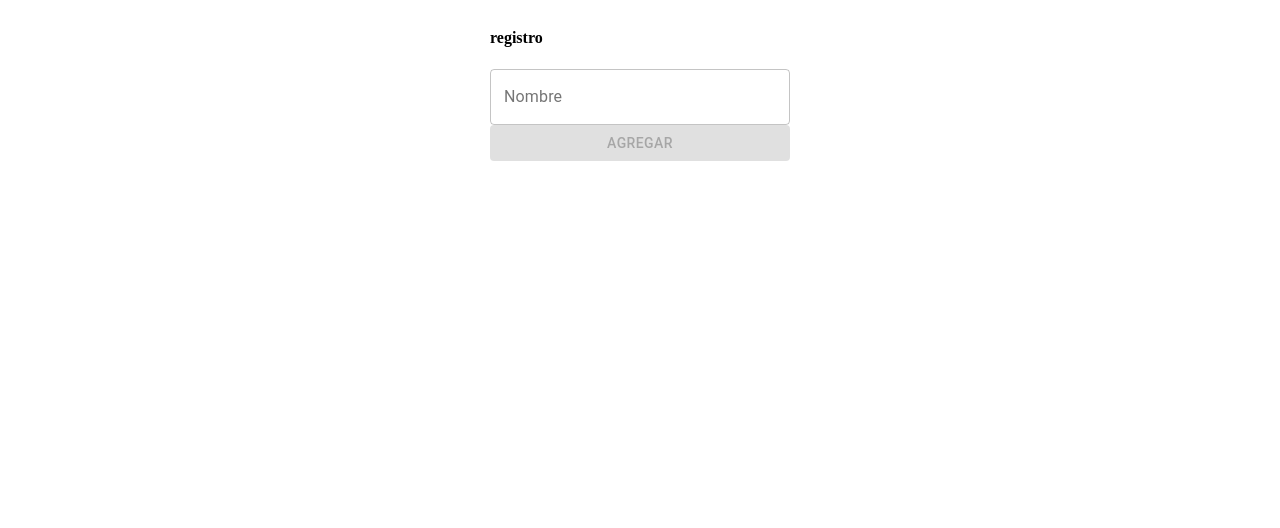
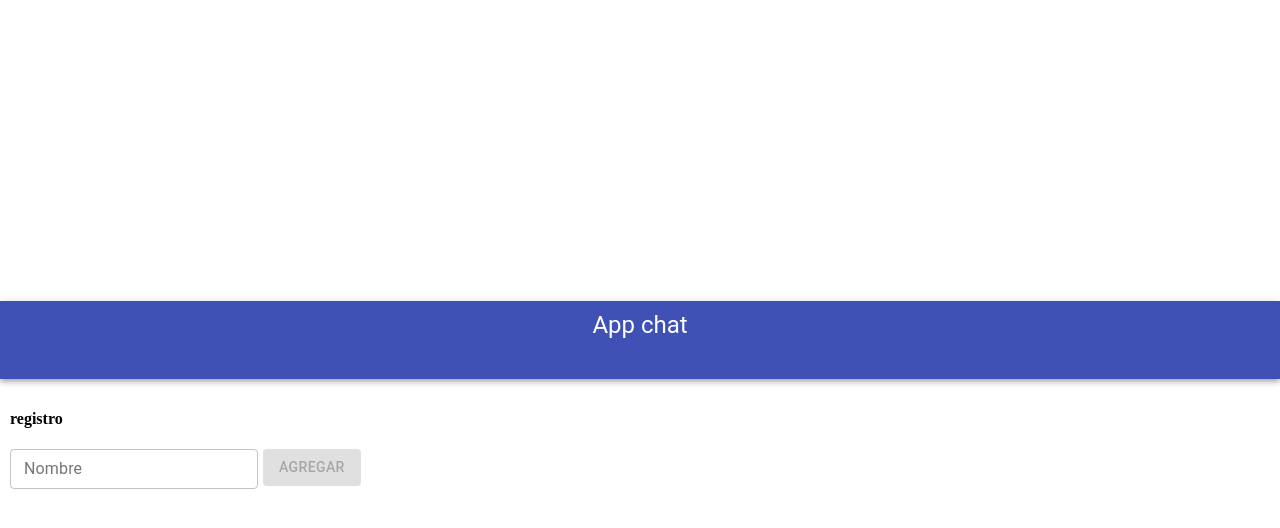
Before and after one commit to elgael06/chat_basico, a React (Create React App) app in the folder frontend/: page /registro in a window 1280 px wide. Shown: the top 528 px of the page. Built offline with nearby package versions, Linux system fonts and the light colour scheme.

Commit message:
top app bar.

```diff
--- a/frontend/src/components/crear_sala.js
+++ b/frontend/src/components/crear_sala.js
@@ -1,5 +1,15 @@
 import React, { useState } from 'react';
-import { Button, TextField } from '@material-ui/core';
+import { Button, makeStyles, TextField } from '@material-ui/core';
+
+const useStyles = makeStyles(theme => ({
+    form:{
+        display:'flex',
+    },
+    input:{
+    flexGrow:1,
+    alignSelf:'strech'
+    }
+}));
 
 const CrearSala = ({
     event=e=>e
@@ -12,15 +22,18 @@ const CrearSala = ({
         setValue('');
     }
 
-   return(<form onSubmit={enviar}>
+    const clases = useStyles();
+
+   return(<form onSubmit={enviar} className={clases.form}>
     <TextField
+        className={clases.input}
         value={value}
         onChange={e=>setValue(e.target.value)}
         label='Nueva sala'
         size='small'
         variant='outlined'
     />
-    <Button onClick={enviar} disabled={!value}>
+    <Button onClick={enviar} disabled={!value} variant='text' color='secondary'>
         crear
     </Button>
 </form>);
--- a/frontend/src/pages/home_app.js
+++ b/frontend/src/pages/home_app.js
@@ -1,49 +1,63 @@
 import React, { useEffect, useState } from 'react';
 import { useDispatch, useSelector } from 'react-redux';
-import { agregarMensajes, crearUsuario } from '../actions';
-import { WS_CHAT_ROOM, WS_SALAS } from '../controllers';
-import { Button, IconButton, List, ListItem, ListItemSecondaryAction, ListItemText, TextField } from '@material-ui/core';
-import {  ExitToAppRounded, Send } from '@material-ui/icons';
+import { crearUsuario } from '../actions';
+import { WS_SALAS } from '../controllers';
+import { AppBar, Badge, IconButton, List, ListItem, ListItemSecondaryAction, ListItemText, makeStyles, Toolbar, Typography } from '@material-ui/core';
+import {  ExitToAppRounded, Laptop, People, Send } from '@material-ui/icons';
 import CrearSala from '../components/crear_sala';
 import { useHistory} from 'react-router-dom';
 
+const useStyles = makeStyles(theme=>({
+    root: {
+        flexGrow: 1,
+        top:0,
+        bottom:0,
+        left:0,
+        right:0,
+        position:'absolute'
+      },
+      menuButton: {
+        marginRight: theme.spacing(2),
+      },
+      toolbar: {
+        minHeight: 78,
+        alignItems: 'flex-start',
+        paddingTop: theme.spacing(1),
+        paddingBottom: theme.spacing(2),
+      },
+    title: {
+        flexGrow: 1,
+        alignSelf: 'flex-end',
+      },
+    lista:{
+        border:' 1px solid #eee',
+        height:'calc(100% - 250px)',
+        marginTop:15,
+        overflow:'auto'
 
-let chat;
+      }
+}));
+
 let salas;
 
 const HomeApp = () => {
-    const { mensajes=[],usuario=null } = useSelector(state => state);
+    const { usuario=null } = useSelector(state => state);
     const dispatch = useDispatch();
-    const [value,setValue] = useState('');
     const [listaSala,setSalas] = useState([]);
     const history = useHistory();
+
+    const clases = useStyles();
 
     //eslint-disable-next-line
     useEffect(()=>initApp(),[]);
 
     const initApp = () => {
-        iniciarRoom();
         iniciarSalas();
         return ()=>{
-            chat.close();
             salas.close();
         }
     }
 
-    const iniciarRoom = () =>{
-        chat = WS_CHAT_ROOM('home',usuario);
-        chat.onopen = ()=>{
-            console.log('conectado...');
-        }
-        chat.onmessage = e => {
-            const datos = JSON.parse( e.data);
-            console.log(mensajes,datos);
-            dispatch(agregarMensajes([...datos.mensajes]));
-            setValue('');
-        };
-        chat.onclose = () => console.log('cerrar conexion...');
-        chat.onerror = err => console.log('error...',err);
-    }
     const iniciarSalas = () => {
         salas = WS_SALAS();
         salas.onopen = ()=>{
@@ -58,11 +72,6 @@ const HomeApp = () => {
         salas.onerror = err => console.log('error...',err);
     }
 
-    const send = e =>{
-        chat.send(JSON.stringify({message:value,user:usuario}));
-        e.preventDefault();
-    }
-
     const enviarSala = sala => {
         salas.send(JSON.stringify({
             sala:sala,
@@ -75,17 +84,42 @@ const HomeApp = () => {
     }
 
     return(
-        <div>
-            <IconButton onClick={salir}>
+        <div className={clases.root}>
+            <AppBar position='sticky' color='primary'>
+                <Toolbar className={clases.toolbar}>
+
+                    <IconButton
+                        edge='start'
+                        aria-label="open drawer"
+                        color='inherit'
+                        onClick={()=>history.push('/')}
+                    >
+                        <Laptop color='inherit' />
+                    </IconButton>
+                    <div className={clases.title}>
+                        <Typography  component='b' variant='h5' noWrap>Bienvenido. </Typography>
+
+                        <Typography component='h5' variant='b' noWrap>App Chat. </Typography>
+
+                        <Typography component='u' variant='u' noWrap> hola : {usuario}</Typography>
+                    </div>
+
+                    <IconButton onClick={salir} color='inherit' edge='end'>
                         <ExitToAppRounded />
                     </IconButton>
-            <div>
+
+                </Toolbar>
+            </AppBar>
+
+                <br/>
                 <b>Salas</b>
                 <hr />
+
                 <CrearSala
                     event={enviarSala}
                 />
-                <List >
+
+                <List  className={clases.lista}>
                 {
                     listaSala.map(s=>
                         <ListItem
@@ -103,31 +137,7 @@ const HomeApp = () => {
                         </ListItem>)
                 }
                 </List>
-            </div>
-            <h3>Home</h3>
 
-             <h4>{usuario}</h4>
-             <form onSubmit={send}>
-             <TextField
-                value={value}
-                onChange={e=>setValue(e.target.value)}
-                variant='outlined'
-                size='small'
-                focused={true}
-            />
-             <Button type='submit' variant='text' disabled={!value} color='secondary' endIcon={<Send />}>enviar</Button>
-             </form>
-             <hr />
-             {
-                 mensajes.map((ms,id)=>{
-                     return(
-                         <section key={ms.usuario+'_'+id}>
-                             <b>{ms.usuario}</b>
-                            <p>{ms.message}</p>
-                         </section>
-                     );
-                 })
-             }
         </div>
     );
 }
--- a/frontend/src/pages/registro_app.js
+++ b/frontend/src/pages/registro_app.js
@@ -1,16 +1,42 @@
-import { Button, makeStyles, TextField } from '@material-ui/core';
+import { AppBar, Button, makeStyles, TextField, Tooltip, Typography } from '@material-ui/core';
 import React, { useState } from 'react';
 import { useDispatch } from 'react-redux';
 import { crearUsuario } from '../actions';
 
 const estyles = makeStyles(theme=>({
-    container:{
-        display:'flex',
-        justifyContent:'center'
+    root: {
+        flexGrow: 1,
+        top:0,
+        bottom:0,
+        left:0,
+        right:0,
+        position:'absolute',
+        justifyContent:'center',
+        alignContent:'center',
+        alignItems:'center',
+        flexDirection:'column'
     },
+    toolbar: {
+        minHeight: 78,
+        alignItems: 'flex-start',
+        paddingTop: theme.spacing(1),
+        paddingBottom: theme.spacing(2),
+      },
+      title: {
+        flexGrow: 1,
+        alignSelf: 'center',
+      },
     form:{
-        width:300,
-        height:350
+        flexGrow:1,
+        padding:10,
+        maxWidth:380
+    },
+    input:{
+        flexGrow:1,
+        alignSelf:'strech'
+    },
+    boton:{
+        marginLeft:5
     }
 }));
 
@@ -26,19 +52,30 @@ const RegistroApp = () => {
     }
 
     return(
-        <div className={clases.container}>
+        <div className={clases.root}>
+            <AppBar
+                className={clases.toolbar}
+                position='sticky'
+                color='primary'
+            >
+               <Tooltip>
+                    <Typography className={clases.title} variant='h5'>App chat</Typography>
+               </Tooltip>
+           </AppBar>
+
             <div className={clases.form}>
                 <h4>registro</h4>
                 <form onSubmit={agregar}>
                     <TextField
+                    className={clases.input}
                         label='Nombre '
                         value={value}
                         onChange={e=>setValue(e.target.value)}
                         variant='outlined'
-                        fullWidth
+                        size='small'
                     />
                     <Button
-                        fullWidth
+                        className={clases.boton}
                         disabled={value===''}
                         color='primary'
                         variant='contained'
--- a/frontend/src/pages/sala_app.js
+++ b/frontend/src/pages/sala_app.js
@@ -1,11 +1,40 @@
-import React, { useEffect, useState } from 'react';
+import React, { Fragment, useEffect, useState } from 'react';
 import { useDispatch, useSelector } from 'react-redux';
 import { agregarMensajes } from '../actions';
 import { WS_SALAS_ID } from '../controllers';
-import {Link, useParams} from 'react-router-dom';
-import { Button, Divider, InputAdornment, List, ListItem, ListItemSecondaryAction, ListItemText, TextField } from '@material-ui/core';
-import { ArrowBack, People, Send } from '@material-ui/icons';
+import {useHistory, useParams} from 'react-router-dom';
+import { AppBar, Badge, Divider, IconButton, InputAdornment, List, ListItem, ListItemSecondaryAction, ListItemText, makeStyles, TextField, Toolbar, Typography } from '@material-ui/core';
+import { ArrowBack, Chat, People, Person, Send } from '@material-ui/icons';
 
+const useStyles = makeStyles(theme=>({
+    root: {
+        flexGrow: 1,
+        top:0,
+        bottom:0,
+        left:0,
+        right:0,
+        position:'absolute'
+      },
+      menuButton: {
+        marginRight: theme.spacing(2),
+      },
+      toolbar: {
+        minHeight: 78,
+        alignItems: 'flex-start',
+        paddingTop: theme.spacing(1),
+        paddingBottom: theme.spacing(2),
+      },
+    title: {
+        flexGrow: 1,
+        alignSelf: 'flex-end',
+      },
+      lista:{
+        height:'calc(100% - 200px)',
+        width:'calc(100% - 5px)',
+        marginTop:15,
+        overflow:'auto'
+      }
+}));
 
 let chat;
 const SalaApp = () => {
@@ -14,6 +43,9 @@ const SalaApp = () => {
     const { id } = useParams();
     const [value,setValue] = useState('');
     const [serie,setSerie] = useState({});
+    const history = useHistory();
+
+    const clases = useStyles();
 
     //eslint-disable-next-line
     useEffect(()=>initApp(),[]);
@@ -37,6 +69,8 @@ const SalaApp = () => {
             console.log(mensajes,sala,mensajes);
             setSerie(sala);
             dispatch(agregarMensajes([...mensajes]));
+            const objDiv = document.querySelector(".msg-container");
+            objDiv.scrollTop = objDiv.scrollHeight;
         };
         chat.onclose = () => console.log('cerrar conexion...');
         chat.onerror = err => console.log('error...',err);
@@ -54,41 +88,55 @@ const SalaApp = () => {
     }
 
     return(
-        <div style={{height:'90%',width:'calc(100% - 40px)',position:'absolute'}}>
+        <div className={clases.root} style={{}}>
+            <AppBar position='sticky' color='primary'>
+                <Toolbar className={clases.toolbar}>
 
-            <Link to='/'>
-                <Button variant='text' color='primary'  startIcon={<ArrowBack />}>
-                    salir {usuario}
-                </Button>
-            </Link>
-            <h3>sala : {serie.nombre}</h3>
-            <b>Creada: {serie.fecha + ' por :' + serie.creador}</b>
-            <hr />
+                    <IconButton
+                        edge='start'
+                        aria-label="open drawer"
+                        color='inherit'
+                        onClick={()=>history.push('/')}
+                    >
+                        <ArrowBack color='inherit' />
+                    </IconButton>
+                    <div className={clases.title}>
+                        <Typography  component='b' variant='h5' noWrap>Sala : {serie.nombre}</Typography>
 
-            <List style={{
-                height:'calc(100% - 200px)',
-                width:'calc(100% - 5px)',
-                marginTop:20,
-                overflow:'auto'
-            }}>
+                        <Typography component='h5' variant='b' noWrap>Creada: {serie.fecha}</Typography>
+
+                        <Typography component='u' variant='u' noWrap> por : {serie.creador}</Typography>
+                    </div>
+
+                    <IconButton
+                        edge='end'
+                    >
+                        <Badge badgeContent='2' color='secondary'>
+                            <People />
+                        </Badge>
+                    </IconButton>
+
+                </Toolbar>
+            </AppBar>
+
+            <List className={'msg-container ' + clases.lista}>
                 {
                     mensajes.map(msj=>{
-                        return<>
-                        <ListItem key={msj.pk}>
+                        return<Fragment key={msj.pk}>
+                        <ListItem style={{background:usuario === msj.usuario ?'#eeeeee':'white'}} >
                             <ListItemText
                                 primary={msj.text}
                                 secondary={`${msj.usuario} - ${msj.date} ` }
                             />
+                            <ListItemSecondaryAction>
+                                {usuario === msj.usuario ? <Person /> : <Chat />}
+                            </ListItemSecondaryAction>
                         </ListItem>
-                            <ListItemSecondaryAction>
-                                {usuario === msj.usuario && <People />}
-                            </ListItemSecondaryAction>
                         <Divider />
-                        </>
+                        </Fragment>
                     })
                 }
             </List>
-            <hr />
             <form onSubmit={send}>
                 <br/>
                 <TextField
@@ -97,7 +145,7 @@ const SalaApp = () => {
                     InputProps={{
                         startAdornment:<InputAdornment position='start'><Send color='primary' /></InputAdornment>
                     }}
-                    label='nuevo mensaje'
+                    placeholder='mensaje..'
                     size='small'
                     variant='outlined'
                     value={value}
```
Also changed, not shown: 16 other files (tests, documents, lock files or other folders). Lines whose indentation alone changed are shown as unchanged.
